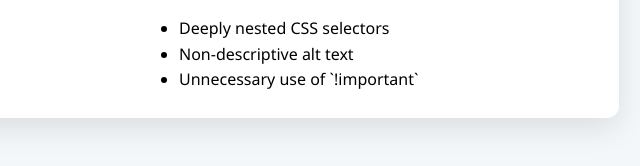
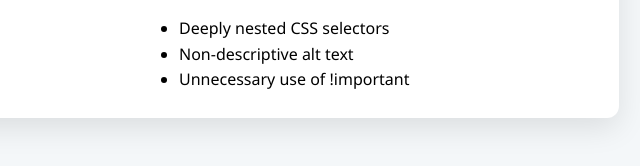
Before and after one commit to kesienacruz/profilecard.io, a plain HTML site: page index.html in a window 1280 px wide. Shown: the part 498-664 px from the top of the page, 496-1136 px from the left. Drawn offline with Linux system fonts and the light colour scheme.

Commit message:
Update index.html

```diff
--- a/index.html
+++ b/index.html
@@ -68,7 +68,7 @@
                 <ul data-testid="test-user-dislikes">
                     <li>Deeply nested CSS selectors</li>
                     <li>Non-descriptive alt text</li>
-                    <li>Unnecessary use of `!important`</li>
+                    <li>Unnecessary use of !important</li>
                 </ul>
             </section>
         </div>
@@ -90,4 +90,5 @@
         setInterval(updateTime, 1000);
         </script>
 </body>
+
 </html>
```
